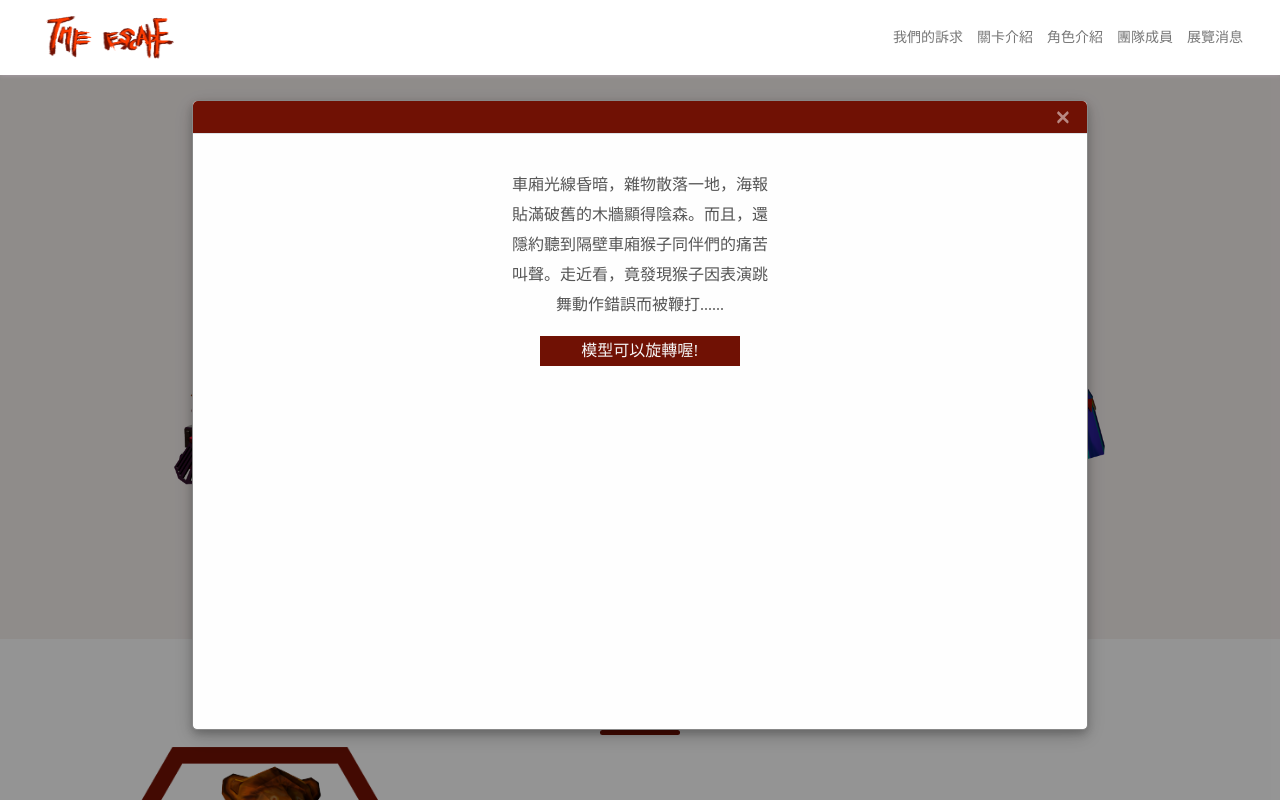
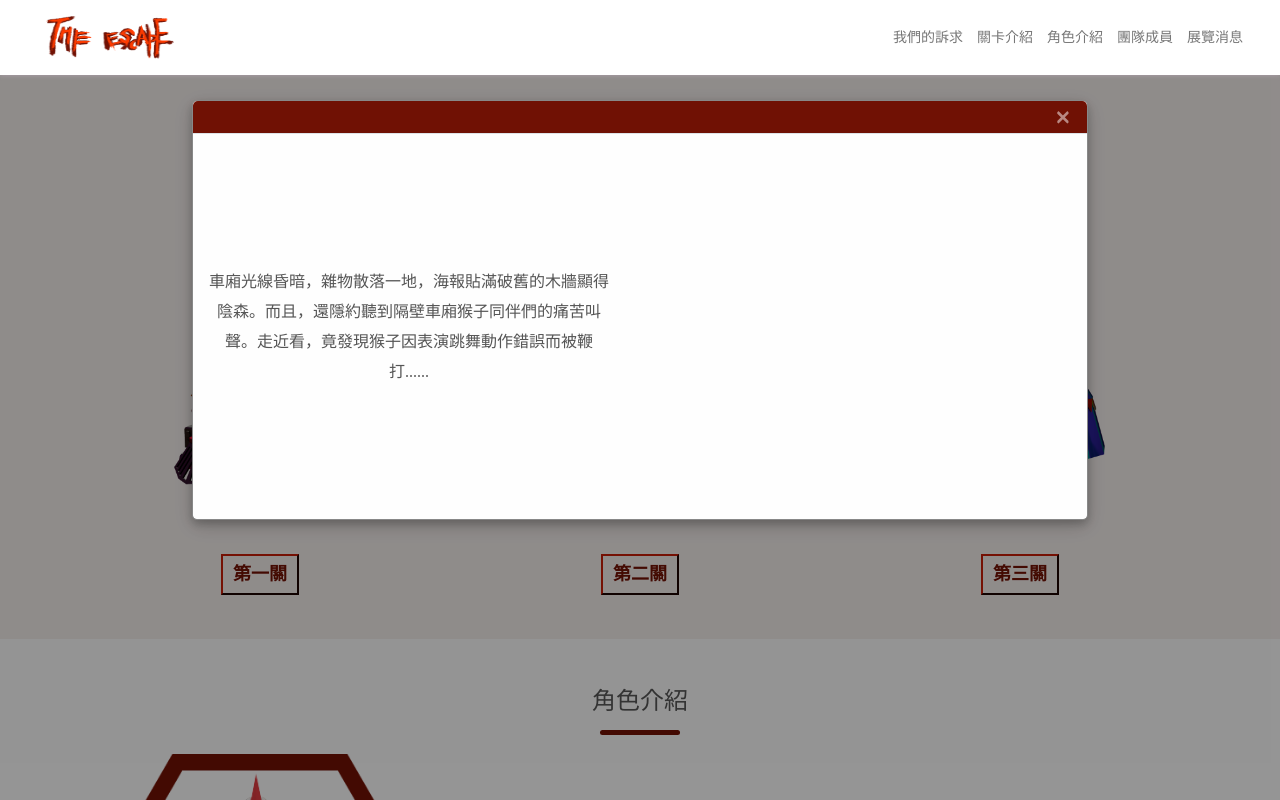
Before and after one commit to MindyTai/escape-website, a React app: page / in a window 1280 px wide. Both pictures are taken after a click on the link "第一關". Shown: the part 927-1727 px from the top of the page. Built offline with nearby package versions, Linux system fonts and the light colour scheme.

Commit message:
level section RWD

```diff
--- a/src/components/Content/IndexPage/AvatarSlider.jsx
+++ b/src/components/Content/IndexPage/AvatarSlider.jsx
@@ -13,7 +13,7 @@ class AvatarSlider extends React.Component {
   componentDidMount() {
     this.autoPlayInterval = setInterval(
       () => (this.changeToNextSlider())
-    ,5000)
+    ,2800)
   }
 
   isActiveClass(i) {
--- a/src/components/Content/IndexPage/Level.jsx
+++ b/src/components/Content/IndexPage/Level.jsx
@@ -51,7 +51,6 @@ class Level extends React.Component {
 
 
     window.onclick = function (event) {
-
       if (event.target == modal[0]) {
         modal[0].style.display = "none";
       } else if (event.target == modal[1]) {
@@ -59,11 +58,8 @@ class Level extends React.Component {
       } else if (event.target == modal[2]) {
         modal[2].style.display = "none";
       }
-
     }
   }
-
-
 
   render() {
 
@@ -99,10 +95,16 @@ class Level extends React.Component {
                         <div className="modal-header">
                           <span className="close">&times;</span>
                         </div>
-                        <div className="modal-body mb-5">
-                          <model-viewer src={data.model} alt="A 3D model" auto-rotate camera-controls background-color="#455A64" class="glb"></model-viewer>
-                          <p className="statement pt-3 pl-3 pr-3">{data.statement}</p>
-                          <div className="spin">模型可以旋轉喔!</div>
+                        <div className="modal-body">
+                          <div className="row">
+                            <div className="col-lg-6 col-md-6 col-sm-12">
+                              <p className="statement p-3">{data.statement}</p>
+                              {/* <div className="spin mb-3">模型可以互動喔!</div> */}
+                            </div>
+                            <div className="col-lg-6 col-md-6 col-sm-12">
+                              <model-viewer src={data.model} alt="A 3D model" auto-rotate camera-controls background-color="#455A64" class="glb"></model-viewer>
+                            </div>
+                          </div>
                         </div>
                       </div>
                     </div>
--- a/src/styles/page/index_content.scss
+++ b/src/styles/page/index_content.scss
@@ -205,6 +205,9 @@ article {
     animation-name: animatetop;
     animation-duration: 0.4s;
     @include media-breakpoint-up(lg){
+      height: 60%;
+    }
+    @include media-breakpoint-down(xs){
       height: 90%;
     }
   }
@@ -243,26 +246,33 @@ article {
   }
 
   .modal-body {
-    padding: 20px 16px;
+    display: flex;
+    padding: 0px;
+    overflow: hidden;
     margin: auto;
     @include media-breakpoint-down(sm){
-      padding: 15px;
-      width: 219px;
+      // padding: 15px;
+      // width: 219px;
+    }
+    .row {
+      align-items: center;
+      justify-content: center;
     }
   }
   .glb {
-    height: 50%;
-    width: 300px;
-    border-radius: 5%;
+    width: -webkit-fill-available;
+    height: -webkit-fill-available;
     outline: none;
     position: relative;
-    margin: auto;
+    padding: 0px;
     @include media-breakpoint-down(sm){
       // height: 20%;
-      width: 100%;
+      // width: 100%;
     }
-    @include media-breakpoint-down(xs){
-      width: 70%;
+    @include media-breakpoint-down(sm){
+      // width: 70%;
+      height: 200px;
+      border-radius: 2%;
     }
   }
 
@@ -349,8 +359,8 @@ article {
     }
   }
   .statement{
-    width: 300px;
-    @include media-breakpoint-down(xs){
+    margin: auto;
+    @include media-breakpoint-down(sm){
       width: 200px;
     }
   }
@@ -361,6 +371,7 @@ article {
     background-color: #701104;
     color: #f7f7f7;
     line-height: 30px;
+    border-radius: 2%;
     @include media-breakpoint-down(xs){
       font-size: 10px;
       width:100px;
```
Also changed, not shown: src/components/Header/index.jsx (+5 -4 lines), 1 other file (tests, documents, lock files or other folders).
